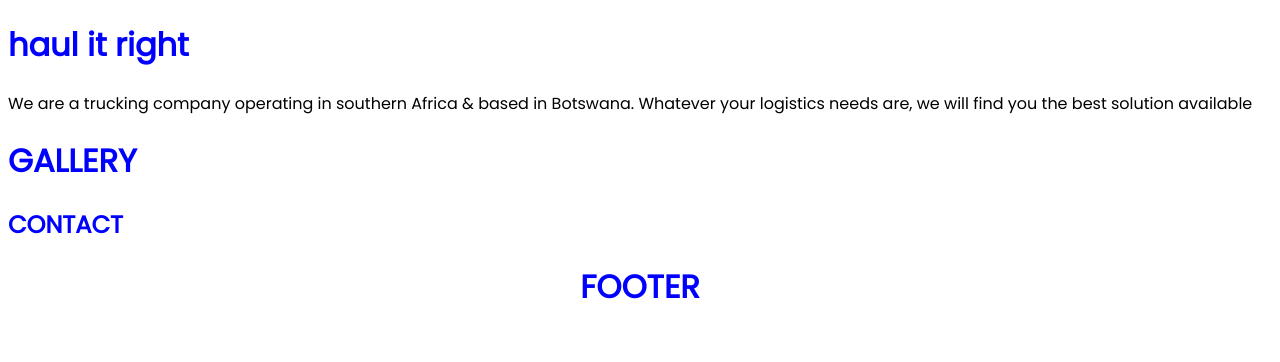
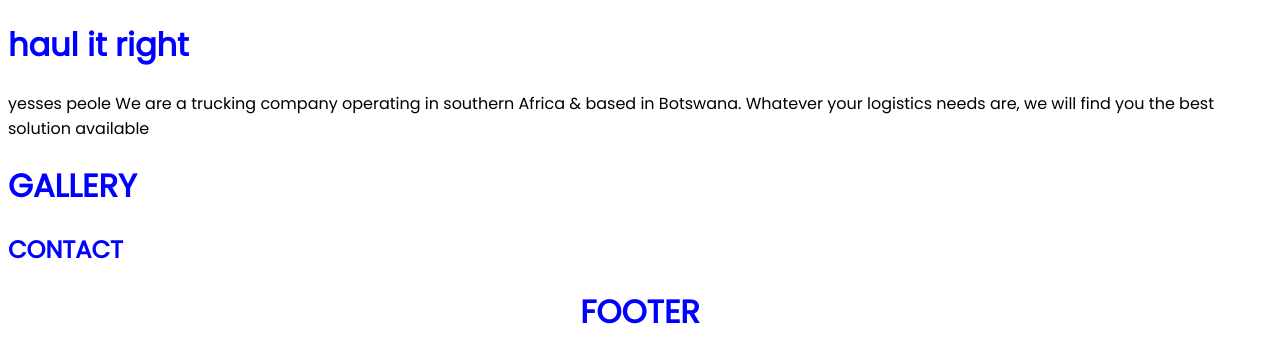
Before and after one commit to techrud/liscon, a plain HTML site: page index.html in a window 1280 px wide. Drawn offline with Linux system fonts and the light colour scheme.

Commit message:
slightly edited the html to test git

```diff
--- a/index.html
+++ b/index.html
@@ -12,7 +12,7 @@
     <header>
         <h1>haul it right</h1>
     </header>
-    <p>We are a trucking company operating in southern Africa & based in Botswana.
+    <p>yesses peole We are a trucking company operating in southern Africa & based in Botswana.
          Whatever your logistics needs are, we will find you the best solution available </p>
          <!-- gallery comes here -->
     <div>
```
